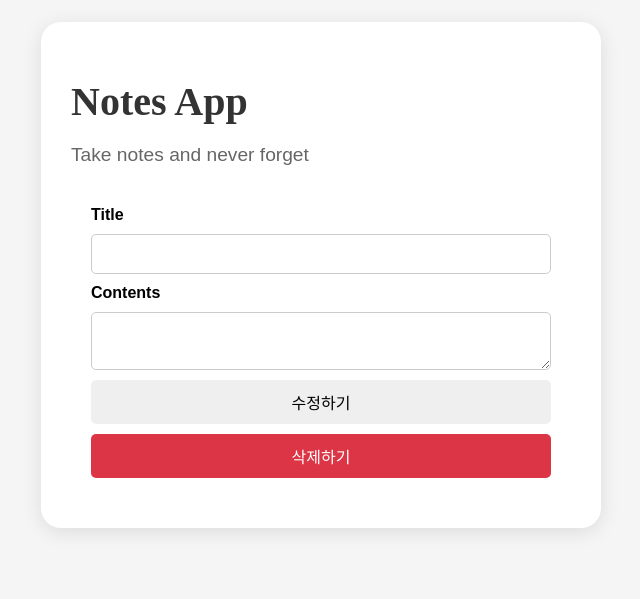
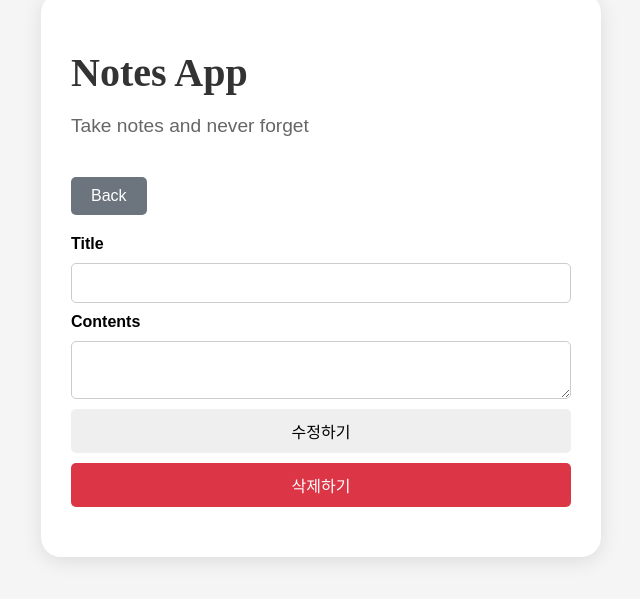
Before and after one commit to qwq140/react-note-app, a React (Create React App) app: page /edit/1 in a window 1280 px wide. Shown: the part 125-724 px from the top of the page, without its empty margins (319-959 px from the left). Built offline with nearby package versions, Linux system fonts and the light colour scheme.

Commit message:
등록 페이지, 수정 페이지 BackButton 추가

```diff
--- /dev/null
+++ b/src/components/BackButton.css
@@ -0,0 +1,14 @@
+.back-button {
+    display: inline-block;
+    margin-top: 20px;
+    padding: 10px 20px;
+    background-color: #6c757d;
+    color: white;
+    text-decoration: none;
+    border-radius: 5px;
+    align-self: flex-start;
+}
+
+.back-button:hover {
+    color: #5a6268;
+}
--- /dev/null
+++ b/src/components/BackButton.js
@@ -0,0 +1,7 @@
+import {Link} from "react-router-dom";
+
+const BackButton = ({url}) => {
+    return <Link to={url} className="back-button">Back</Link>;
+}
+
+export default BackButton;
--- a/src/components/NoteDetail.css
+++ b/src/components/NoteDetail.css
@@ -6,7 +6,6 @@
 }
 
 .note-detail h2 {
-    font-family: 'Merriweather', serif;
     font-size: 2em;
     color: #333;
     margin: 10px 0;
@@ -43,7 +42,6 @@
 }
 
 .note-detail-content {
-    font-family: 'Roboto', sans-serif;
     font-size: 1em;
     color: #555;
     margin: 10px 0;
@@ -66,7 +64,6 @@
 
 
 .note-detail-date {
-    font-family: 'Roboto', sans-serif;
     font-size: 1em;
     color: #555;
     margin: 5px 0;
--- a/src/components/NoteDetail.js
+++ b/src/components/NoteDetail.js
@@ -2,6 +2,7 @@ import './NoteDetail.css';
 import {Link, useParams} from "react-router-dom";
 import {getNote} from "../apis/local_storage_api";
 import {useEffect, useState} from "react";
+import BackButton from "./BackButton";
 const NoteDetail = () => {
     const {id} = useParams();
     const [note, setNote] = useState({
@@ -25,7 +26,7 @@ const NoteDetail = () => {
 
     return (
         <div className="note-detail">
-            <Link to={'/'} className="back-button">Back</Link>
+            <BackButton url={'/'}/>
             <h2>{note.title}</h2>
             <div className="note-detail-date">last edited {note.lastEdited}</div>
             <div className="note-detail-content">{note.content}</div>
--- a/src/components/NoteForm.css
+++ b/src/components/NoteForm.css
@@ -2,7 +2,7 @@
     display: flex;
     flex-direction: column;
     gap: 10px;
-    padding: 20px;
+    padding: 20px 0;
 }
 
 .note-form label {
--- a/src/components/NoteList.css
+++ b/src/components/NoteList.css
@@ -36,7 +36,6 @@
 .note-item h2 {
     margin: 0 0 10px;
     font-size: 1.5em;
-    font-family: 'Merriweather', serif;
     color: #333;
 }
 
--- a/src/pages/CreatePage.js
+++ b/src/pages/CreatePage.js
@@ -1,7 +1,8 @@
 import NoteAppTemplate from "../components/NoteAppTemplate";
 import NoteForm from "../components/NoteForm";
 import {addNote} from "../apis/local_storage_api";
-import {useNavigate} from "react-router-dom";
+import {Link, useNavigate} from "react-router-dom";
+import BackButton from "../components/BackButton";
 
 const CreatePage = () => {
     const navigate = useNavigate();
@@ -17,6 +18,7 @@ const CreatePage = () => {
 
     return (
         <>
+            <BackButton url={'/'}/>
             <NoteForm onSubmit={handleAddNote} isEditing={false}/>
         </>
     );
--- a/src/pages/EditPage.js
+++ b/src/pages/EditPage.js
@@ -4,6 +4,7 @@ import {notes} from "../constants/data";
 import {useNavigate, useParams} from "react-router-dom";
 import {useEffect, useState} from "react";
 import {deleteNote, getNote, updateNote} from "../apis/local_storage_api";
+import BackButton from "../components/BackButton";
 
 const EditPage = () => {
     const {id} = useParams();
@@ -44,6 +45,7 @@ const EditPage = () => {
 
     return (
         <>
+            <BackButton url={`/detail/${id}`}/>
             <NoteForm note={note} isEditing={true} onSubmit={handleSubmit} onDelete={handleDelete}/>
         </>
     );
```
